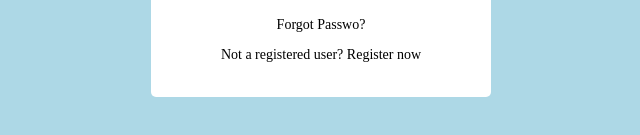
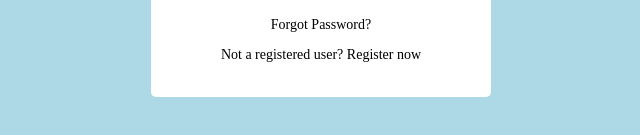
Before and after one commit to mohanraj-10decoders/Simple-Login-Form, a plain HTML site: page index.html in a window 1280 px wide. Shown: the part 505-640 px from the top of the page, 319-959 px from the left. Drawn offline with Linux system fonts and the light colour scheme.

Commit message:
Test commit 2

```diff
--- a/index.html
+++ b/index.html
@@ -27,7 +27,7 @@
             <button type="submit">Login</button>
         </div>
         <div class="footer">
-            <a href="#">Forgot Passwo?</a>
+            <a href="#">Forgot Password?</a>
             <p>Not a registered user? <a href="#">Register now</a></p>
         </div>
         <div id="myModal" class="modal">
```
